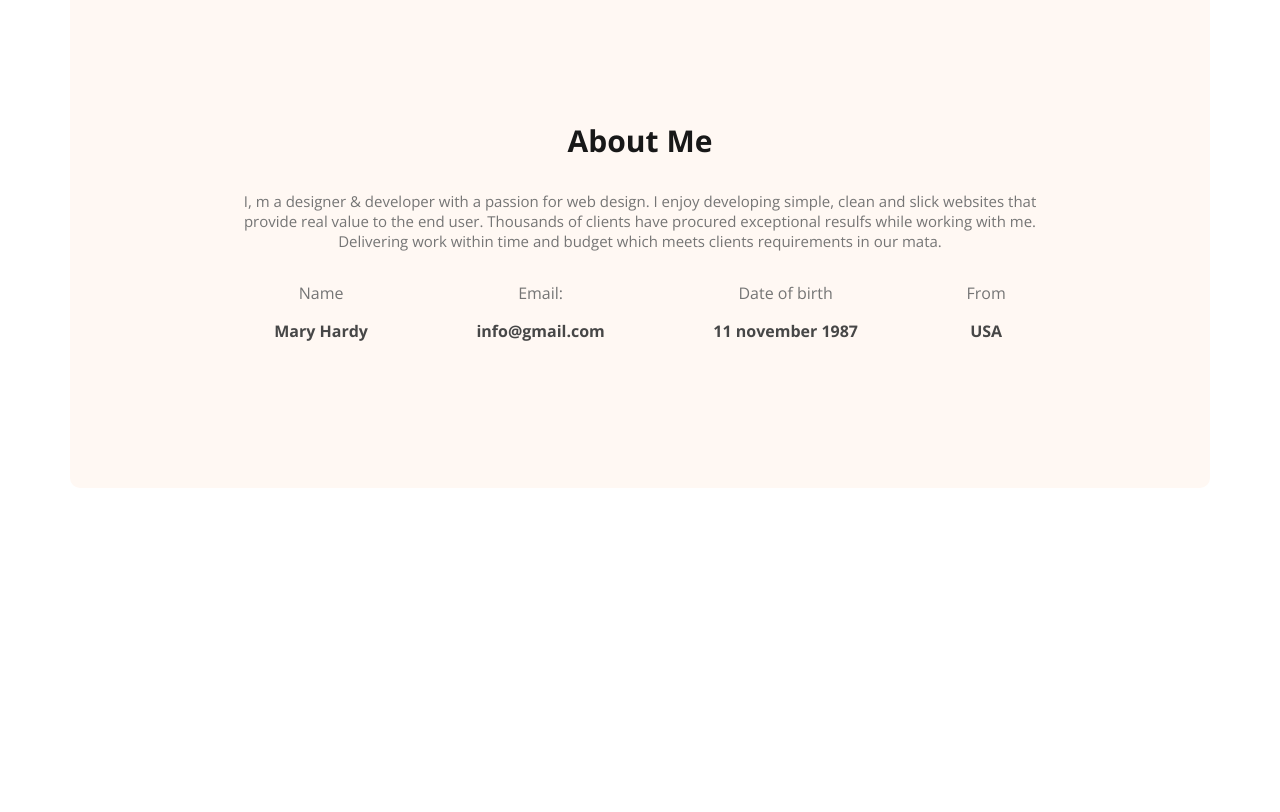
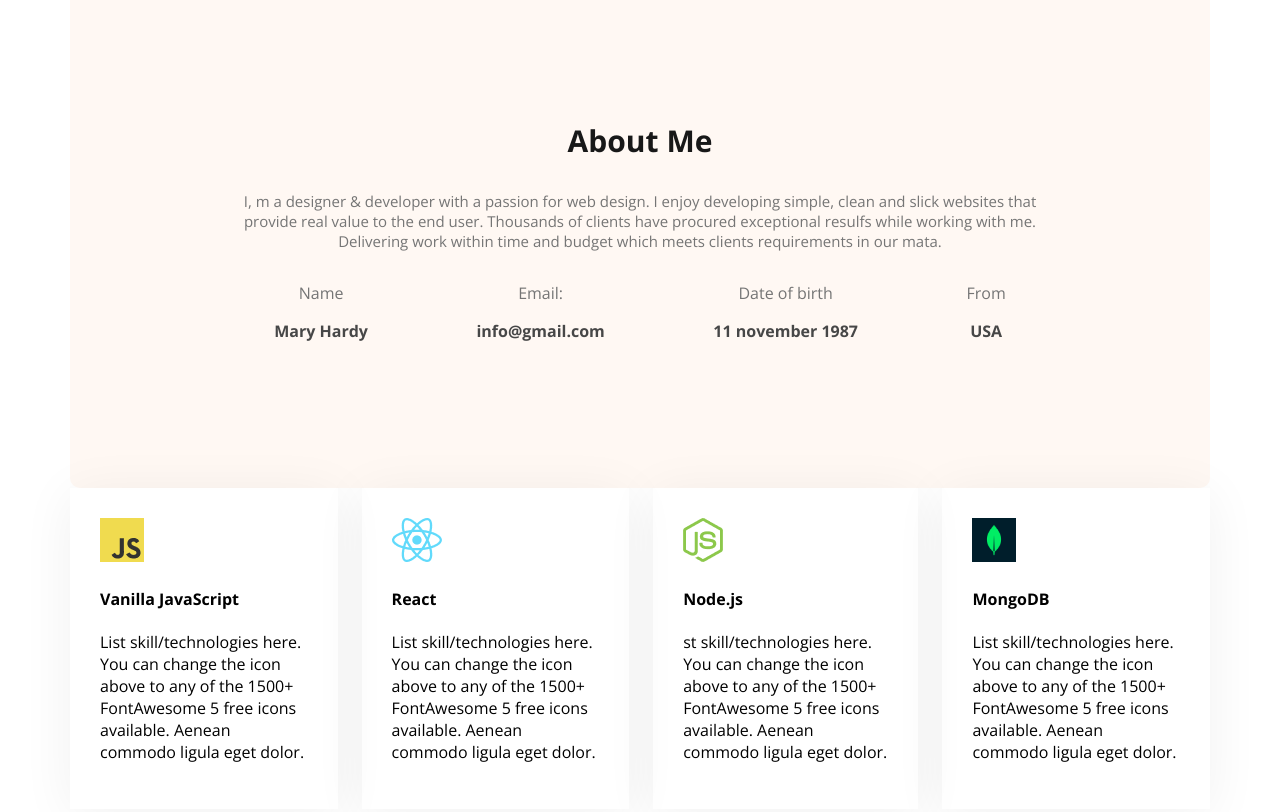
Before and after one commit to shovon-div/web-dev-portfolio, a plain HTML site: page index.html in a window 1280 px wide. Shown: the part 966-1778 px from the top of the page. Before the commit the page ends 1462 px from the top, so only its background shows below. Drawn offline with nearby package versions, Linux system fonts and the light colour scheme.

Commit message:
added my skill-section

```diff
--- a/index.html
+++ b/index.html
@@ -53,6 +53,28 @@
                 </div>
             </div>
         </section>
+        <div class="skills-container">
+                <div class="skill">
+                    <img src="images/icons/js.png" alt="">
+                    <h4 class="skill-title">Vanilla JavaScript</h4>
+                    <p class="skill-discription">List skill/technologies here. You can change the icon above to any of the 1500+ FontAwesome 5 free icons available. Aenean commodo ligula eget dolor.</p>
+                </div>
+                <div class="skill">
+                    <img src="images/icons/react.png" alt="">
+                    <h4 class="skill-title">React</h4>
+                    <p class="skill-discription">List skill/technologies here. You can change the icon above to any of the 1500+ FontAwesome 5 free icons available. Aenean commodo ligula eget dolor.</p>
+                </div>
+                <div class="skill">
+                    <img src="images/icons/nodejs.png" alt="">
+                    <h4 class="skill-title">Node.js</h4>
+                    <p class="skill-discription">st skill/technologies here. You can change the icon above to any of the 1500+ FontAwesome 5 free icons available. Aenean commodo ligula eget dolor.</p>
+                </div>
+                <div class="skill">
+                    <img src="images/icons/mongo.png" alt="">
+                    <h4 class="skill-title">MongoDB</h4>
+                    <p class="skill-discription">List skill/technologies here. You can change the icon above to any of the 1500+ FontAwesome 5 free icons available. Aenean commodo ligula eget dolor.</p>
+                </div>
+        </div>
     </main>
     <footer>
 
--- a/styles/portfolio.css
+++ b/styles/portfolio.css
@@ -91,13 +91,15 @@ nav ul li a{
 main{
     max-width: 1140px;
     margin: 0 auto;
+    margin-top: 130px;
+    margin-bottom: 130px;
 }
 /* about style */
 .about{
     border-radius: 10px;
     padding: 130px 150px;
     text-align: center;
-    margin-top: 130px;
+
 }
 .about-items{
     display: flex;
@@ -110,3 +112,13 @@ main{
     font-weight: bold;
     color: #474747;
 }
+/* skill style */
+.skills-container{
+    display: flex;
+    gap: 24px;
+}
+.skill{
+    padding:30px ;
+    box-shadow: 0 6px 50px rgba(0, 0, 0, 0.06);
+
+}
```
